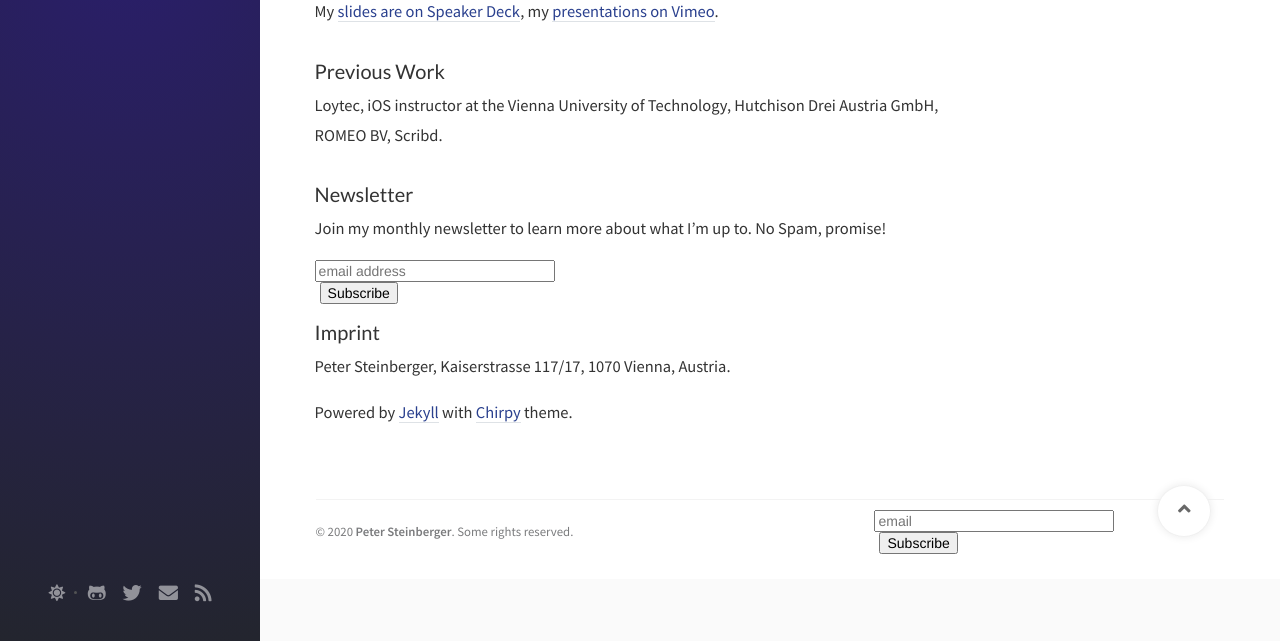
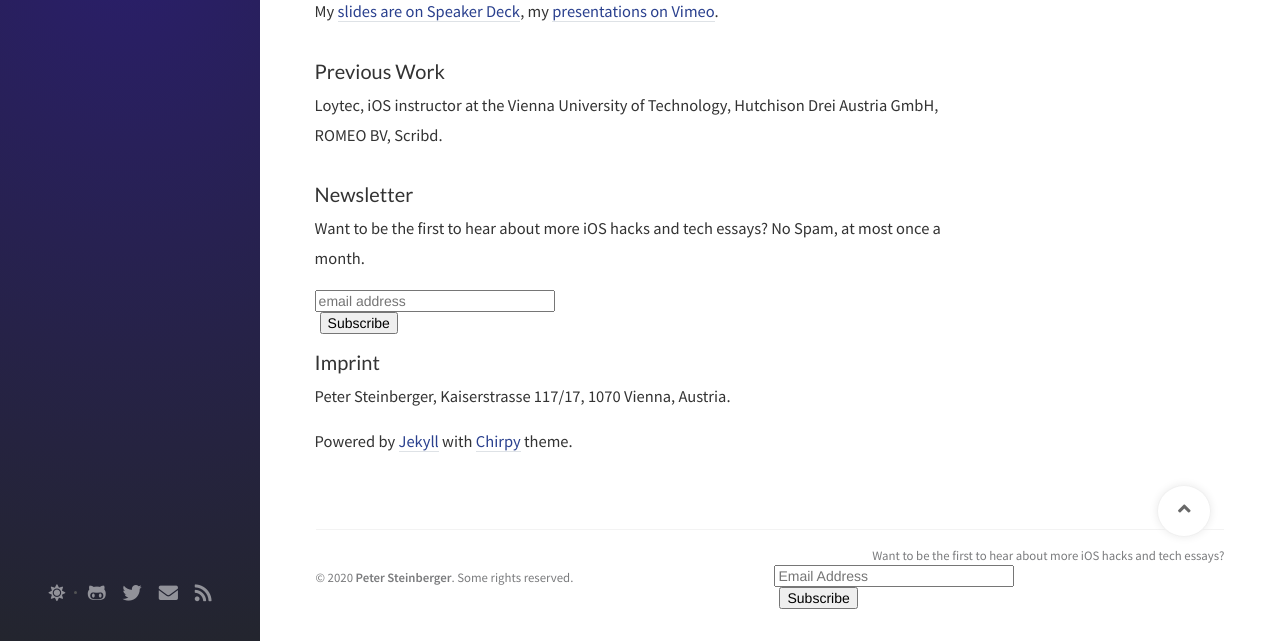
Before and after one commit to steipete/steipete.com, a Jekyll site: the page built from tabs/about.md, in a window 1280 px wide and 1400 px high, scrolled down 570 px. Shown: the part 759-1400 px from the top of the window. Built offline with Jekyll 4.4.1, drawn with Linux system fonts in a browser that asks for light colours; nearby versions of some CDN libraries; comment, search, counter and statistics services are not loaded.

Commit message:
increase footer

```diff
--- a/_includes/footer.html
+++ b/_includes/footer.html
@@ -23,11 +23,12 @@
 
 
 <!-- Begin Mailchimp Signup Form -->
+  Want to be the first to hear about more iOS hacks and tech essays?
 <div id="mc_embed_signup">
 <form action="https://steipete.us18.list-manage.com/subscribe/post?u=1b30fcd0931c48f4c6b2e30bd&amp;id=0877936fb2" method="post" id="mc-embedded-subscribe-form" name="mc-embedded-subscribe-form" class="validate" target="_blank" novalidate>
     <div id="mc_embed_signup_scroll">
 
-  <input type="email" value="" name="EMAIL" class="email" id="mce-EMAIL" placeholder="email" required>
+  <input type="email" value="" name="EMAIL" class="email" id="mce-EMAIL" placeholder="Email Address" required>
     <div class="clear"><input type="submit" value="Subscribe" name="subscribe" id="mc-embedded-subscribe" class="button"></div>
     </div>
 </form>
--- a/_includes/head.html
+++ b/_includes/head.html
@@ -31,7 +31,7 @@
 <style type="text/css">
   #mc_embed_signup{background:#fff; clear:left; font:14px Helvetica,Arial,sans-serif; width:100%;}
   #mc_embed_signup .button { margin: 0px 5px; }
-  #mc_embed_signup form { text-align: left !important; }
+  #mc_embed_signup form { text-align: right !important; }
   #mc_embed_signup input.email { width: 240px !important; }
 </style>
 
--- a/assets/css/_addon/main.scss
+++ b/assets/css/_addon/main.scss
@@ -489,7 +489,7 @@ footer {
     border-top: 1px solid var(--main-border-color);
     margin-bottom: 1rem;
     >div {
-      width: 350px;
+      width: 450px;
     }
   }
   a {
--- a/assets/css/_addon/variables.scss
+++ b/assets/css/_addon/variables.scss
@@ -18,7 +18,7 @@ $sidebar-width-large: 350px;
 
 $topbar-height: 3rem;
 
-$footer-height: 5rem;
+$footer-height: 7rem;
 
 $main-content-max-width: 1150px;
 
--- a/tabs/about.md
+++ b/tabs/about.md
@@ -24,9 +24,12 @@ Loytec, iOS instructor at the Vienna University of Technology, Hutchison Drei Au
 
 ### Newsletter
 
-Join my monthly newsletter to learn more about what I'm up to. No Spam, promise!
+Want to be the first to hear about more iOS hacks and tech essays? No Spam, at most once a month.
 
 <!-- Begin Mailchimp Signup Form -->
+<style type="text/css">
+  #mc_embed_signup form { text-align: left !important; }
+</style>
 <div id="mc_embed_signup">
 <form action="https://steipete.us18.list-manage.com/subscribe/post?u=1b30fcd0931c48f4c6b2e30bd&amp;id=0877936fb2" method="post" id="mc-embedded-subscribe-form" name="mc-embedded-subscribe-form" class="validate" target="_blank" novalidate>
     <div id="mc_embed_signup_scroll">
```
